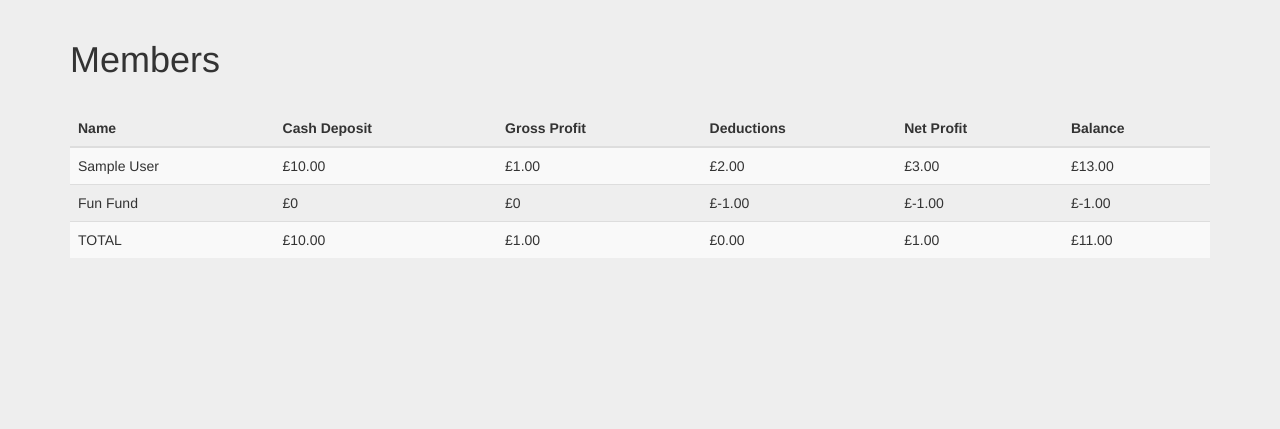
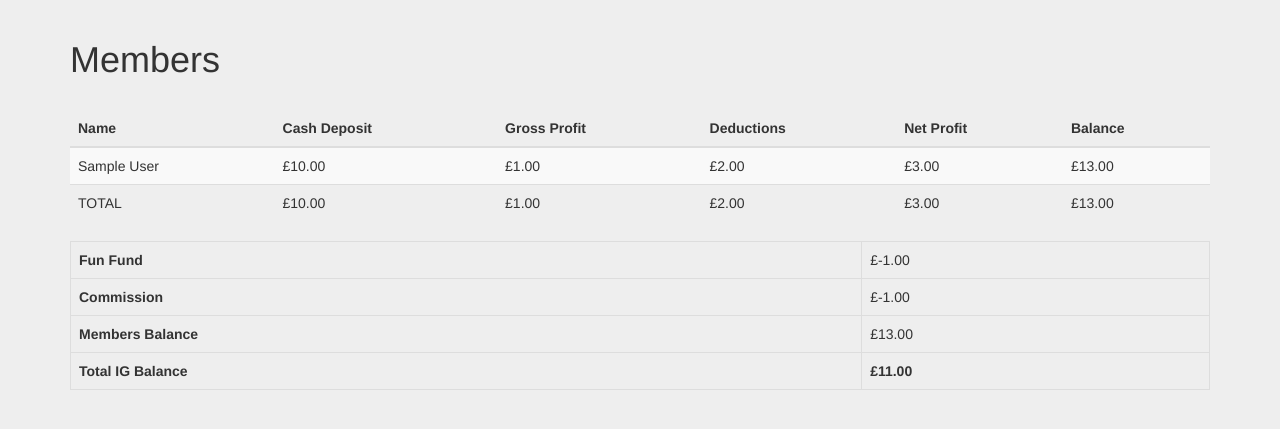
Before and after one commit to PhilMarsden/PoultryFX, a Django app: page /members/ in a window 1280 px wide. Shown: the part 50-479 px from the top of the page. Run offline with Django 3.2, Linux system fonts and the light colour scheme; a user stored in the database is signed in; tables that the repository leaves empty hold one stand-in row (values such as "Sample post"); parts of the project's set-up code (start-up, migrations or seed data) failed here and were passed over; some libraries are stand-ins or nearby versions.

Commit message:
rejig commission

```diff
--- a/mysite/pfx/csvimport.py
+++ b/mysite/pfx/csvimport.py
@@ -50,7 +50,7 @@ def bootstrap_data():
     u5 = User.objects.get(email='seancurran78@googlemail.com')
     u6 = User.objects.get(email='crowecameron@hotmail.com')
 
-    m1 = Member(user = u1,current_trade_size = 10,current_commission = -0.05, current_fun_fund = 0.01)
+    m1 = Member(user = u1,current_trade_size = 10,current_commission = 0.05, current_fun_fund = 0.01)
     m1.save()
     m2 = Member(user = u2,current_trade_size = 20,current_commission = 0.05, current_fun_fund = 0.01)
     m2.save()
--- a/mysite/pfx/models.py
+++ b/mysite/pfx/models.py
@@ -106,16 +106,8 @@ class IndividualPL(models.Model):
         self.size = self.igpl.size * self.member.percentage_of_trades
         self.profit = self.igpl.net_profit * self.member.percentage_of_trades
         self.fun_fund = - max(self.profit * self.member.current_fun_fund,0.0)
-        if (self.member.current_commission < 0):
-            self.commission = - min(self.igpl.net_profit * self.member.current_commission * (1-self.member.percentage_of_trades), 0.0)
-            logger.info('Commision {} to member {} based on Profit:{} Commission:{} percentage of trades:{}'.format(self.commission,
-                                                                                                                    self.member,
-                                                                                                                    self.igpl.net_profit,
-                                                                                                                    self.member.current_commission,
-                                                                                                                    self.member.percentage_of_trades))
-        else:
-            self.commission = - max(self.profit * self.member.current_commission,0.0)
-            logger.info('Commision {} from member {} based on Profit:{} Commission:{}'.format(self.commission, self.member,
+        self.commission = - max(self.profit * self.member.current_commission,0.0)
+        logger.info('Commision {} from member {} based on Profit:{} Commission:{}'.format(self.commission, self.member,
                                                                                           self.profit,
                                                                                           self.member.current_commission))
 
--- a/mysite/pfx/templates/pfx/members.html
+++ b/mysite/pfx/templates/pfx/members.html
@@ -41,25 +41,44 @@
         </tr>
         {% endfor %}
         <tr>
-            <td>Fun Fund</td>
-            <td>£0</td>
-            <td>£0</td>
-            <td>£{{ total_fun_fund |floatformat:2|intcomma}}</td>
-            <td>£{{ total_fun_fund |floatformat:2|intcomma}}</td>
-            <td>£{{ total_fun_fund |floatformat:2|intcomma}}</td>
-        </tr>
-        <tr>
             <td>TOTAL</td>
             <td>£{{ total_cash_deposit |floatformat:2|intcomma}}</td>
             <td>£{{ total_gross_profit |floatformat:2|intcomma}}</td>
-            <td>£0.00</td>
-            <td>£{{ total_gross_profit |floatformat:2|intcomma}}</td>
+            <td>£{{ total_deductions |floatformat:2|intcomma}}</td>
+            <td>£{{ total_net_profit |floatformat:2|intcomma}}</td>
             <td>£{{ total_balance |floatformat:2|intcomma}}</td>
         </tr>
        </tbody>
      </table>
    </div>
+
+  <div class="table-responsive">
+    <table class="table table-bordered">
+       <tbody>
+       <tr>
+          <th>Fun Fund</th>
+          <td>£{{ total_fun_fund |floatformat:2|intcomma}} </td>
+       </tr>
+       <tr>
+          <th>Commission</th>
+          <td>£{{ total_commission |floatformat:2|intcomma}} </td>
+        </tr>
+        <tr>
+          <th>Members Balance</th>
+          <td>£{{ total_balance|floatformat:2|intcomma}} </td>
+        </tr>
+        <tr>
+          <th>Total IG Balance</th>
+          <th>£{{ total_ig_balance|floatformat:2|intcomma}} </th>
+        </tr>
+       </tbody>
+     </table>
+   </div>
+
+
+
 {% else %}
+
     <h3 class="page-header">No open positions</h3>
 {% endif %}
 
--- a/mysite/pfx/views.py
+++ b/mysite/pfx/views.py
@@ -113,6 +113,8 @@ def members(request):
               'total_gross_profit':total_gross_profit(),
               'total_fun_fund':-total_fun_fund(),
               'total_deductions':total_commission() + total_fun_fund(),
+              'total_commission':-total_commission(),
               'total_net_profit':total_gross_profit() + total_commission() + total_fun_fund(),
-              'total_balance':total_cash() + total_gross_profit()}
+              'total_balance':total_cash() + total_gross_profit() + total_commission() + total_fun_fund(),
+              'total_ig_balance':total_cash() + total_gross_profit()}
    return HttpResponse(template.render(context, request))
```
